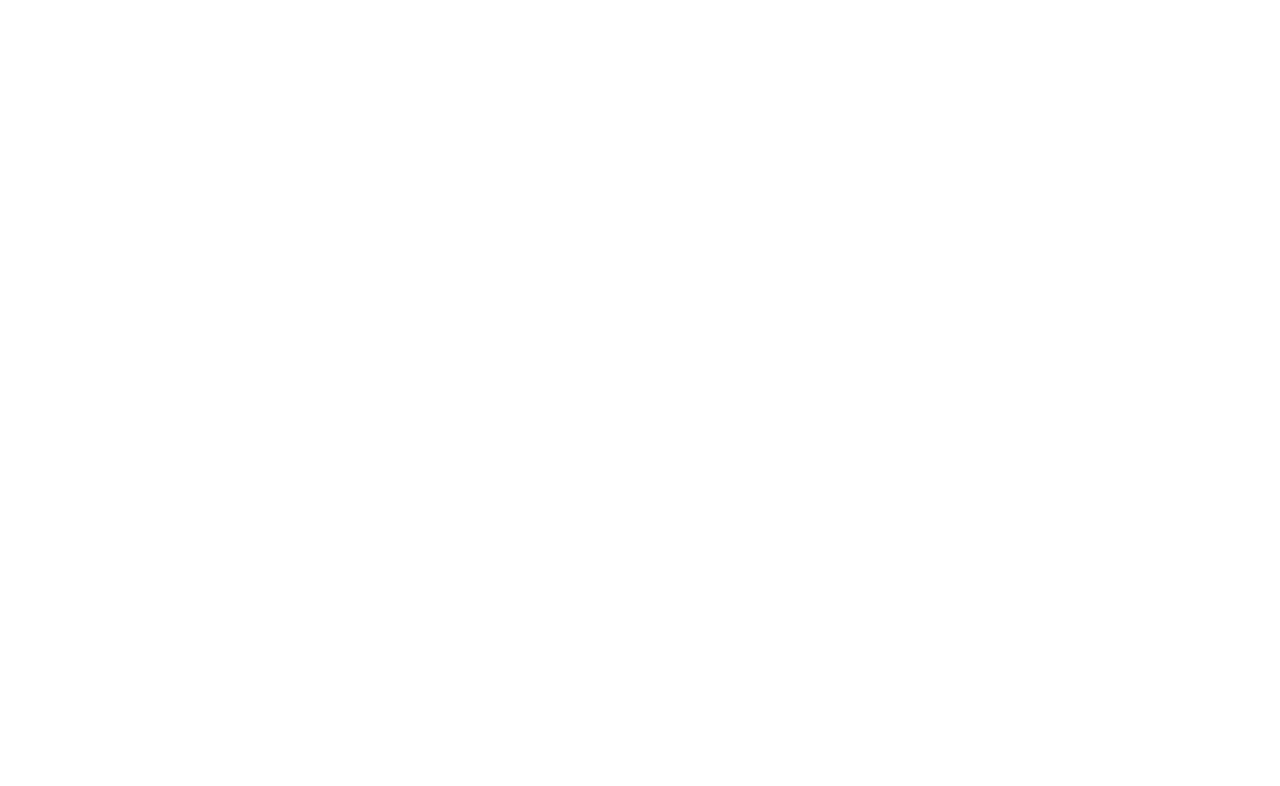
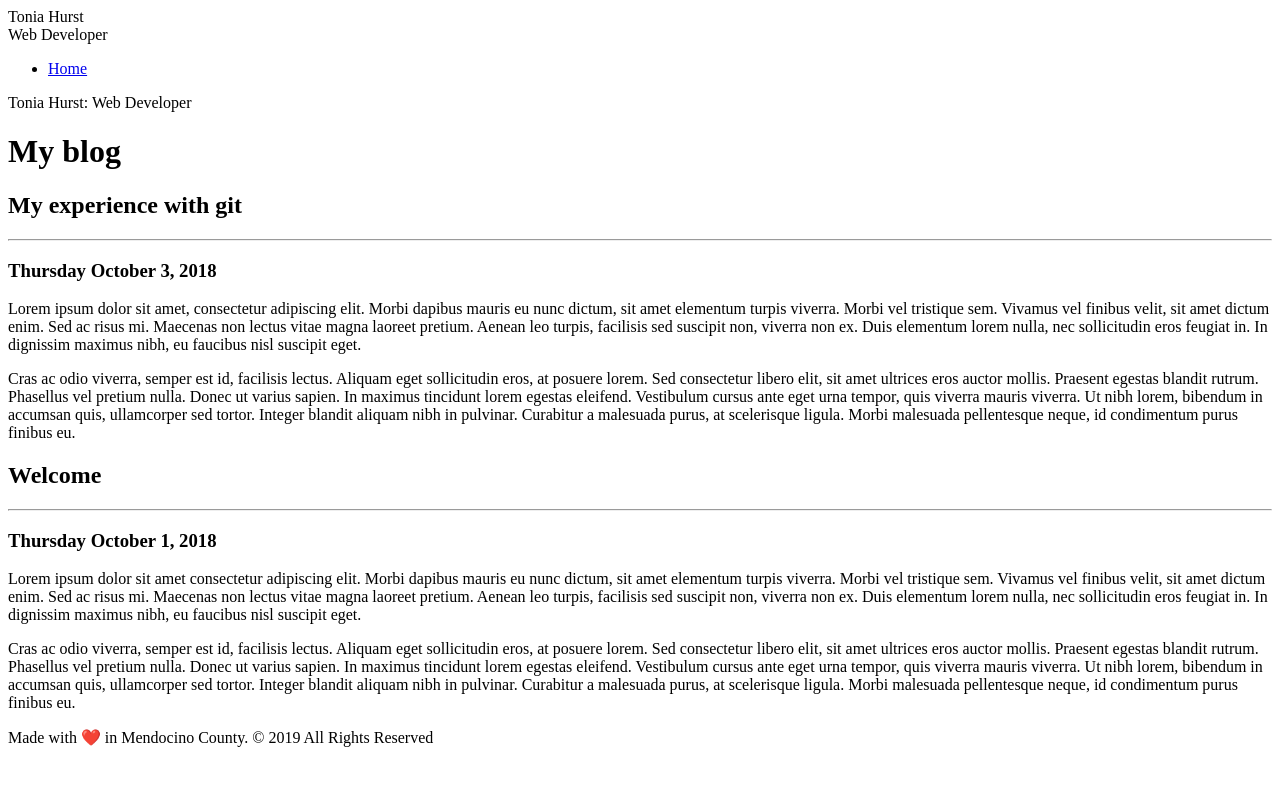
Before and after one commit to toniahurst/personalblog, a plain HTML site: page index.html in a window 1280 px wide. Drawn offline with Linux system fonts and the light colour scheme.

Commit message:
Add required HTML elements to the blog page skeleton.

```diff
--- a/index.html
+++ b/index.html
@@ -9,4 +9,70 @@
 <body>
 
 </body>
-</html>
+<div class="parent">
+  <div class="wrapper">
+    <nav>
+      <div class="inner-wrap">
+        <div class="site-header">Tonia Hurst</div>
+        <div class="site-subheader">Web Developer</div>
+        <ul class="site navigation">
+          <li><a href="index.html">Home</a></li>
+        </ul>
+      </div>
+    </nav>
+    <main>
+      <div class="menu">
+        <div class="menu-icon" id="sidebarCollapse">
+          <span class="mobile-header">Tonia Hurst: Web Developer</span>
+        </div>
+      </div>
+          <h1>My blog</h1>
+          <article>
+           <h2>My experience with git</h2>
+           <hr />
+           <h3>Thursday October 3, 2018</h3>
+           <p>
+             Lorem ipsum dolor sit amet, consectetur adipiscing elit. Morbi dapibus mauris eu nunc
+             dictum, sit amet elementum turpis viverra. Morbi vel tristique sem. Vivamus vel finibus velit, sit amet
+             dictum enim. Sed ac risus mi. Maecenas non lectus vitae magna laoreet pretium. Aenean leo turpis, facilisis
+             sed suscipit non, viverra non ex. Duis elementum lorem nulla, nec sollicitudin eros feugiat in. In
+             dignissim maximus nibh, eu faucibus nisl suscipit eget.
+           </p>
+           <p>
+             Cras ac odio viverra, semper est id, facilisis lectus. Aliquam eget sollicitudin eros, at posuere lorem.
+             Sed consectetur libero elit, sit amet ultrices eros auctor mollis. Praesent egestas blandit rutrum. Phasellus vel pretium nulla. Donec ut varius sapien. In maximus tincidunt lorem egestas eleifend. Vestibulum cursus ante
+             eget urna tempor, quis viverra mauris viverra. Ut nibh lorem, bibendum in accumsan quis, ullamcorper sed
+             tortor. Integer blandit aliquam nibh in pulvinar. Curabitur a malesuada purus, at scelerisque ligula. Morbi
+             malesuada pellentesque neque, id condimentum purus finibus eu.
+           </p>
+          </article>
+          <article>
+             <h2>Welcome</h2>
+             <hr />
+             <h3>Thursday October 1, 2018</h3>
+             <p>
+               Lorem ipsum dolor sit amet consectetur adipiscing elit. Morbi dapibus mauris eu nunc
+               dictum, sit amet elementum turpis viverra. Morbi vel tristique sem. Vivamus vel finibus velit, sit amet
+               dictum enim. Sed ac risus mi. Maecenas non lectus vitae magna laoreet pretium. Aenean leo turpis, facilisis
+               sed suscipit non, viverra non ex. Duis elementum lorem nulla, nec sollicitudin eros feugiat in. In
+               dignissim
+               maximus nibh, eu faucibus nisl suscipit eget.
+             </p>
+             <p>
+               Cras ac odio viverra, semper est id, facilisis lectus. Aliquam eget sollicitudin eros, at posuere lorem.
+               Sed
+               consectetur libero elit, sit amet ultrices eros auctor mollis. Praesent egestas blandit rutrum. Phasellus
+               vel
+               pretium nulla. Donec ut varius sapien. In maximus tincidunt lorem egestas eleifend. Vestibulum cursus ante
+               eget urna tempor, quis viverra mauris viverra. Ut nibh lorem, bibendum in accumsan quis, ullamcorper sed
+               tortor. Integer blandit aliquam nibh in pulvinar. Curabitur a malesuada purus, at scelerisque ligula. Morbi
+               malesuada pellentesque neque, id condimentum purus finibus eu.
+             </p>
+            </article>
+            <footer>
+              Made with ❤️ in Mendocino County. © 2019 All Rights Reserved
+            </footer>
+          </main>
+        </div>
+      </div>
+    </html>
```
